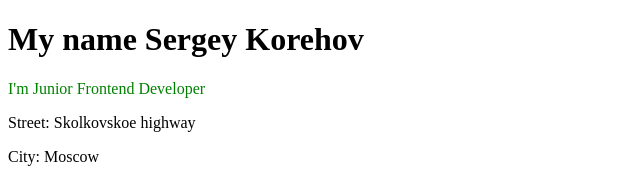
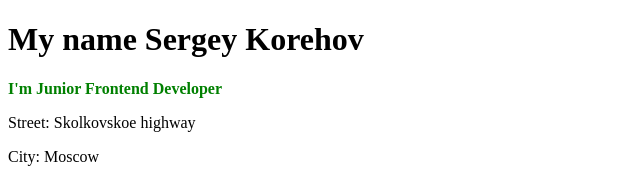
Before and after one commit to ap0sstal13/repository, a plain HTML site: page index.html in a window 1280 px wide. Shown: the top 170 px of the page, without its empty margins (0-640 px from the left). Drawn offline with Linux system fonts and the light colour scheme.

Commit message:
Update index.html

```diff
--- a/index.html
+++ b/index.html
@@ -5,7 +5,7 @@
     </head>
     <body>
 <h1>My name Sergey Korehov</h1>
-<p style="color:green" >I'm Junior Frontend Developer</p>
+<p style="color:green" ><b>I'm Junior Frontend Developer</b></p>
     <p>Street: Skolkovskoe highway </p>
     <p>City: Moscow</p>
     <p>Number: (909) 1**-8**6</p>
```
